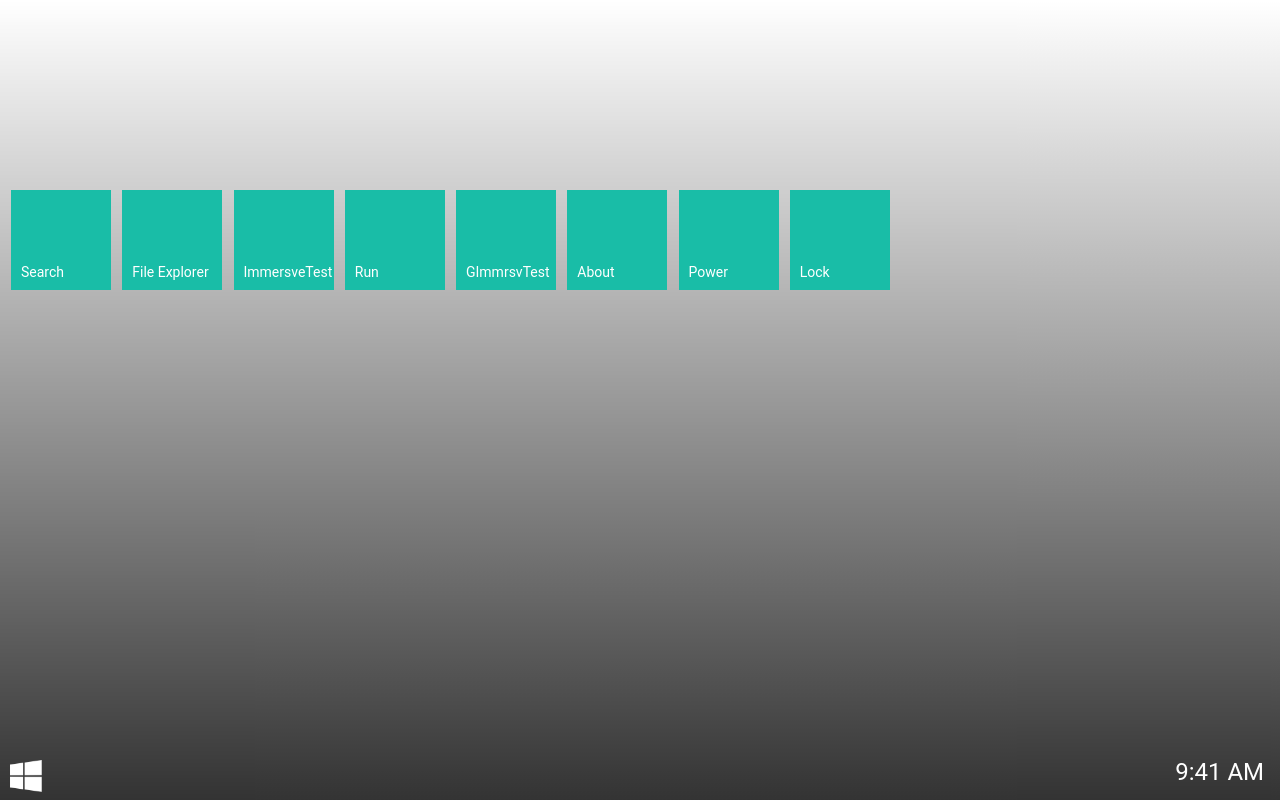
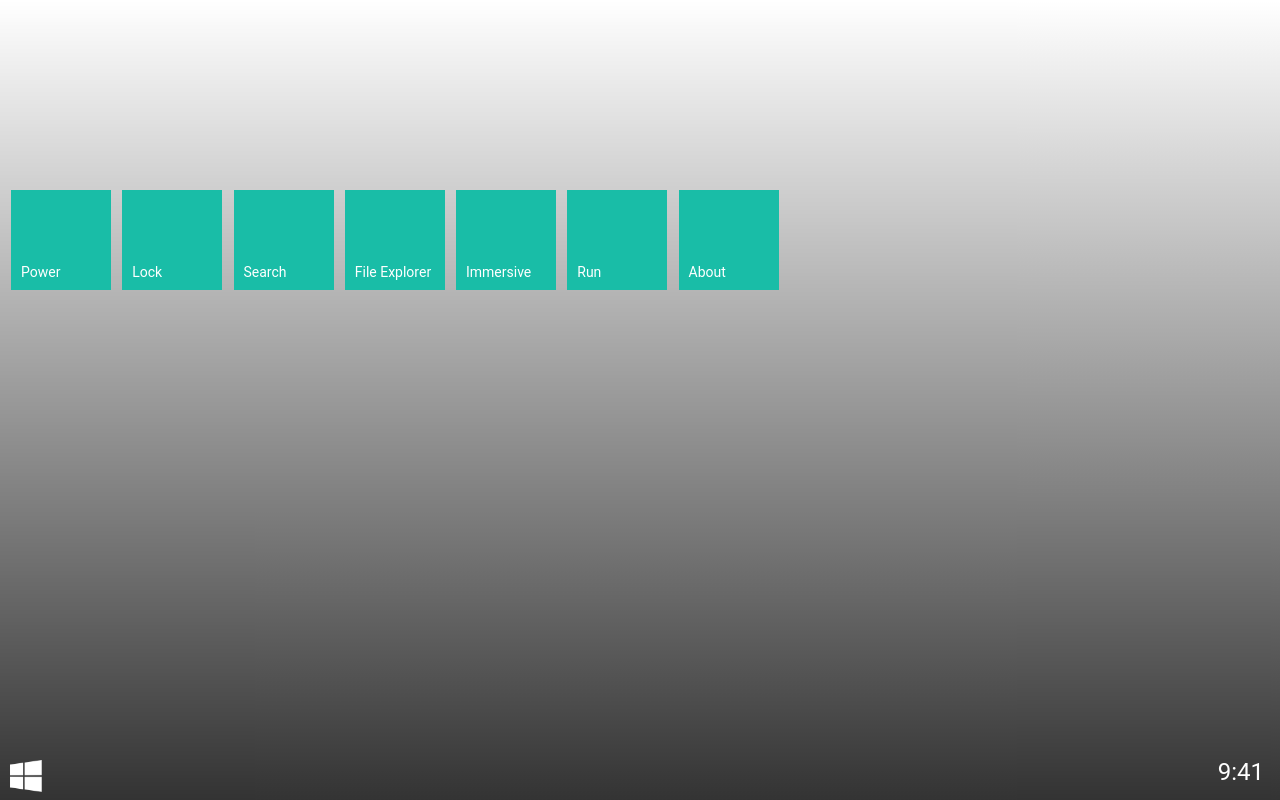
Before and after one commit to dangeredwolf/webshell, a browser extension: page C/Windows/System32/taskbar.html in a window 1280 px wide. Both pictures are taken after a click on the button 27 px from the left and 788 px from the top of the page. Drawn offline with Linux system fonts and the light colour scheme.

Commit message:
Build 4801 - Changed default tile layout

```diff
--- a/C/Windows/System32/ntoskrnl.js
+++ b/C/Windows/System32/ntoskrnl.js
@@ -11,7 +11,7 @@ ntkapi.useBrowserRestartForShutdown = true;
 os.shuttingdown = false;
 os.bypassLockscreen = false;
 os.systemVersion = "1.0";
-os.systemBuild = "4800";
+os.systemBuild = "4801";
 
 os.import = function(library) {
 	if (library === "jquery") {
--- a/C/Windows/System32/taskbar.html
+++ b/C/Windows/System32/taskbar.html
@@ -16,18 +16,17 @@
 
 	<body class="startmenubody">
 		<div class="startmenubackground">
-			<button id="searchbutton">Search</button>
-			<button id="mcbutton">File Explorer</button>
-			<button id="immtestbutton">ImmersveTest</button>
-			<button id="runbutton">Run</button>
-			<button id="gimmbutton">GImmrsvTest</button>
-			<button id="aboutbutton">About</button>
 			<button id="shutdownbutton">Power</button>
 			<button id="lockbutton">Lock</button>
+			<button id="gimmbutton">Search</button>
+			<button id="mcbutton">File Explorer</button>
+			<button id="immtestbutton">Immersive</button>
+			<button id="runbutton">Run</button>
+			<button id="aboutbutton">About</button>
 			<div class="coretaskbar">
 				<button class="startbutton"></button>
 				<div class="taskbartime">
-					9:41 AM
+					9:41
 				</div>
 			</div>
 		</div>
```
